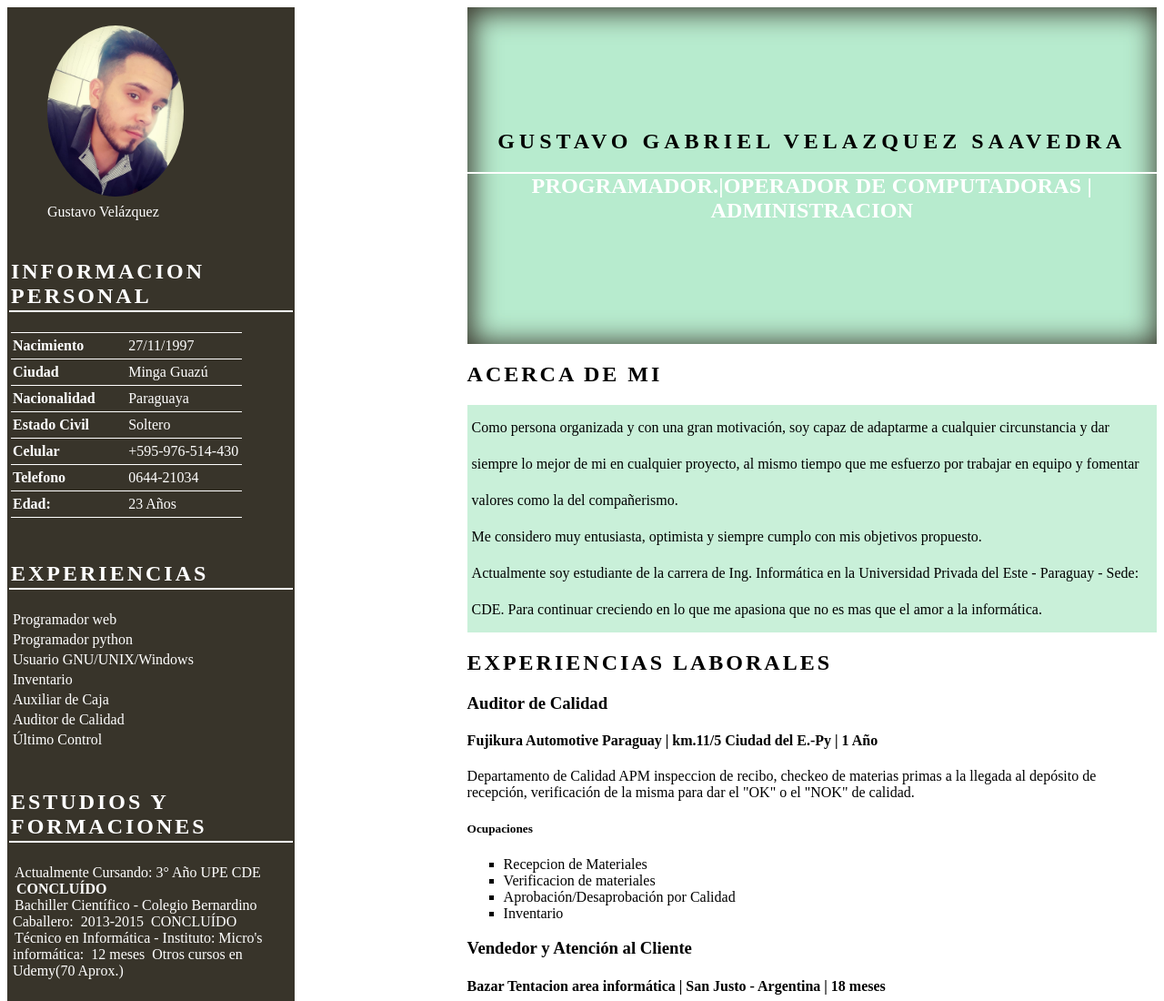
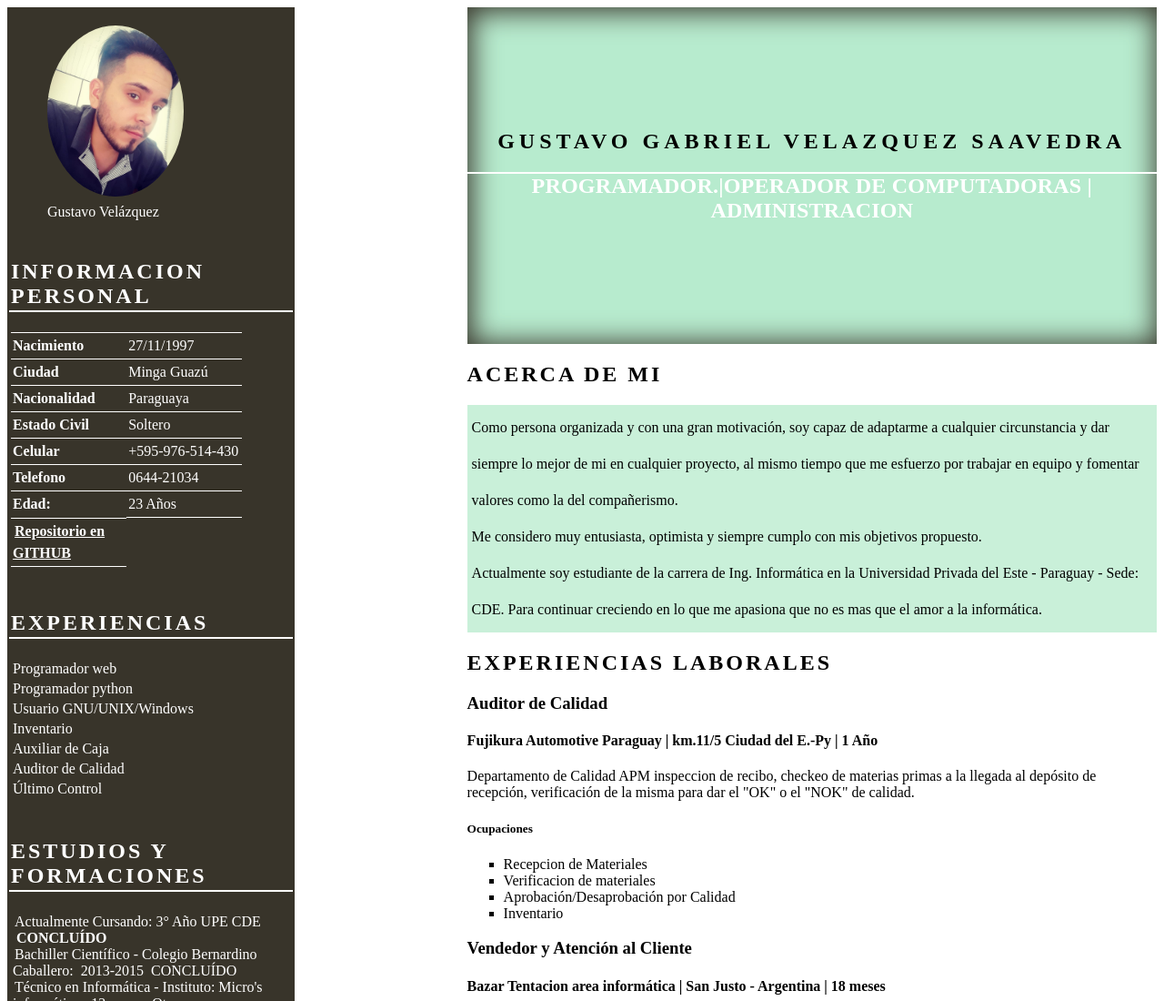
Before and after one commit to GustavoVelazquezSaavedra/curriculum202021, a plain HTML site: page index.html in a window 1280 px wide. Shown: the top 1100 px of the page at 91% size. Drawn offline with Linux system fonts and the light colour scheme.

Commit message:
Agregando repositorio

```diff
--- a/index.html
+++ b/index.html
@@ -37,6 +37,7 @@
                     <dd>0644-21034</dd>
                     <dt>Edad:</dt>
                     <dd>23 Años</dd>
+                    <dt><a href="https://github.com/GustavoVelazquezSaavedra">Repositorio en GITHUB</a></dt>
                 </dl>
                 <div class="clear"></div>
             </section>
```
